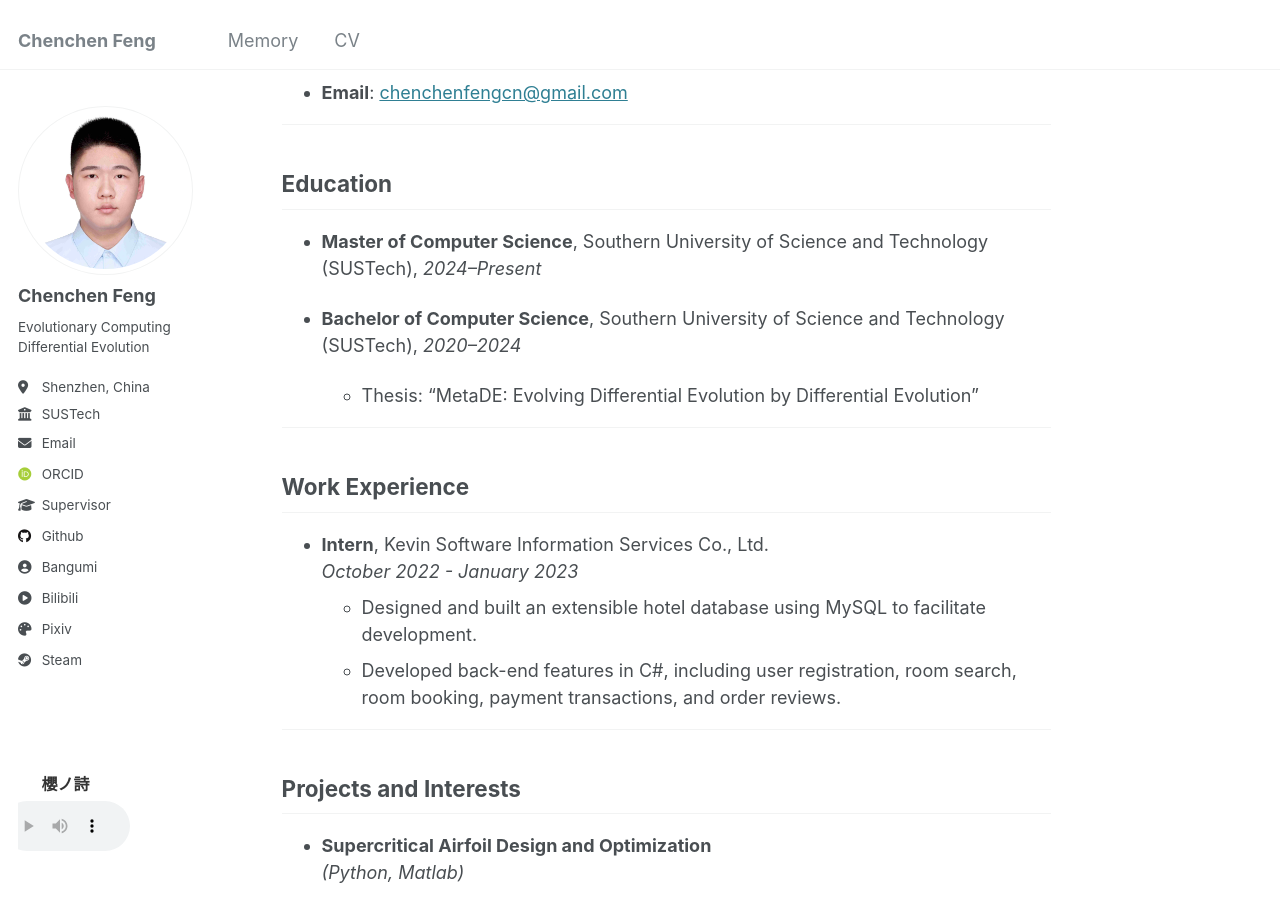
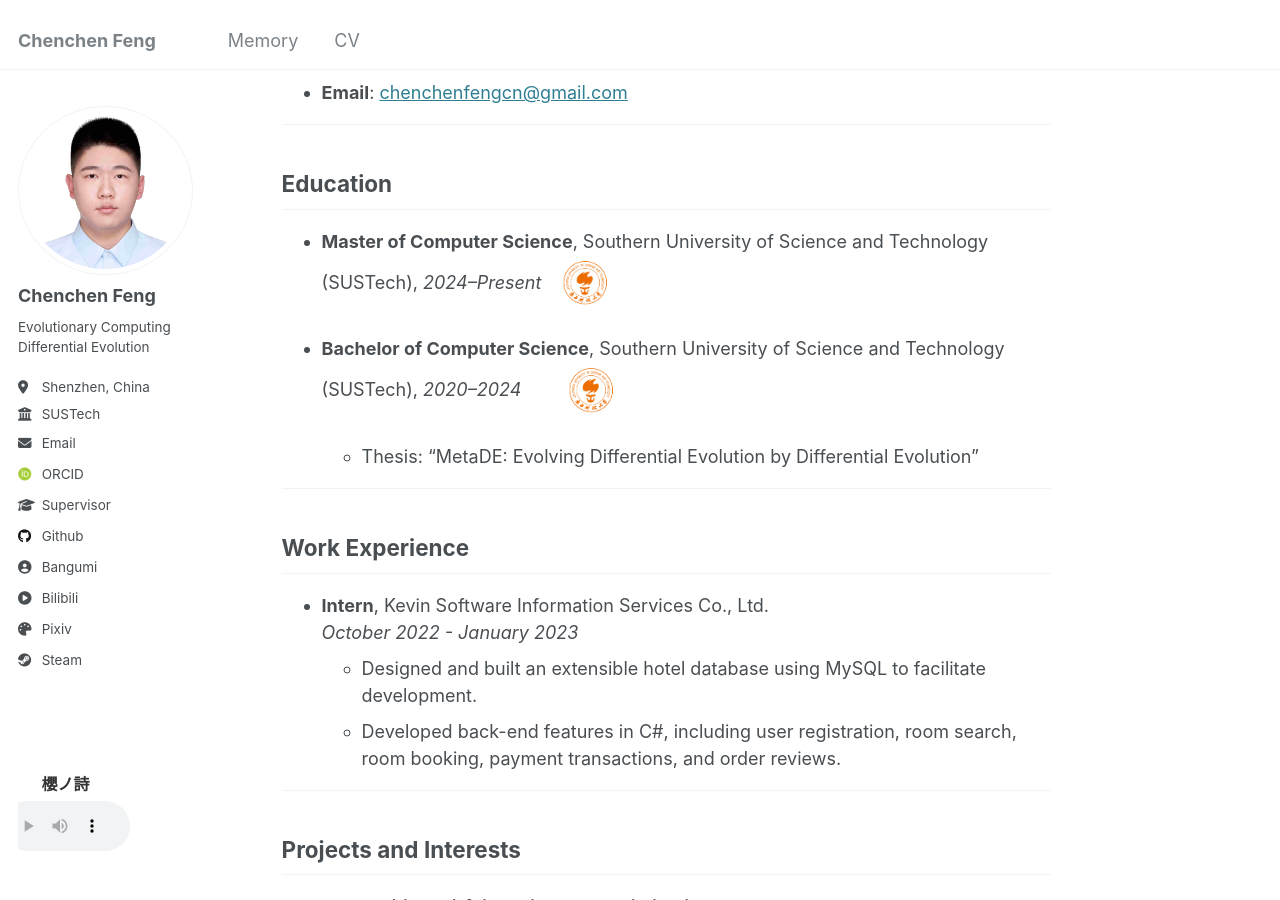
Before and after one commit to starquakee/starquakee.github.io, a Jekyll site: the page built from _pages/about.md, in a window 1280 px wide and 900 px high, scrolled down 319 px. Built offline with Jekyll 4.4.1, drawn with Linux system fonts in a browser that asks for light colours; some web fonts are replaced.

Commit message:
Add School logo

```diff
--- a/_pages/about.md
+++ b/_pages/about.md
@@ -20,11 +20,12 @@ Hello! My name is Chenchen Feng, and I am a first-year graduate student speciali
 ## Education
 
 - **Master of Computer Science**, Southern University of Science and Technology (SUSTech), _2024–Present_
+  <img src="/images/校徽.png" width="80" height="80">
 
 
-- **Bachelor of Computer Science**, Southern University of Science and Technology (SUSTech), _2020–2024_
+- **Bachelor of Computer Science**, Southern University of Science and Technology (SUSTech), _2020–2024_&nbsp;&nbsp;&nbsp;&nbsp;&nbsp;
+  <img src="/images/校徽.png" width="80" height="80">
   - Thesis: "MetaDE: Evolving Differential Evolution by Differential Evolution"
-
 
 ---
 
```
Also changed, not shown: images/校徽.png (added).
